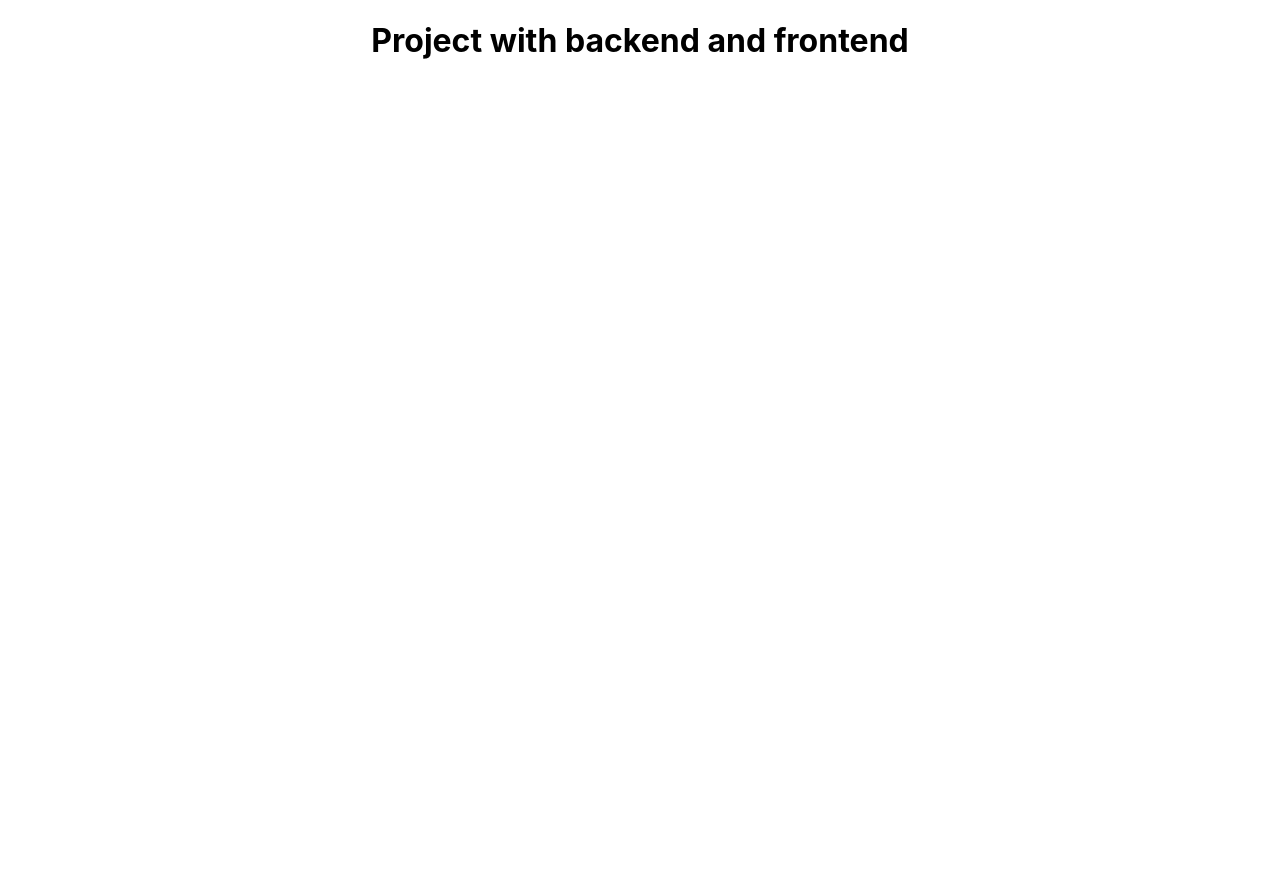
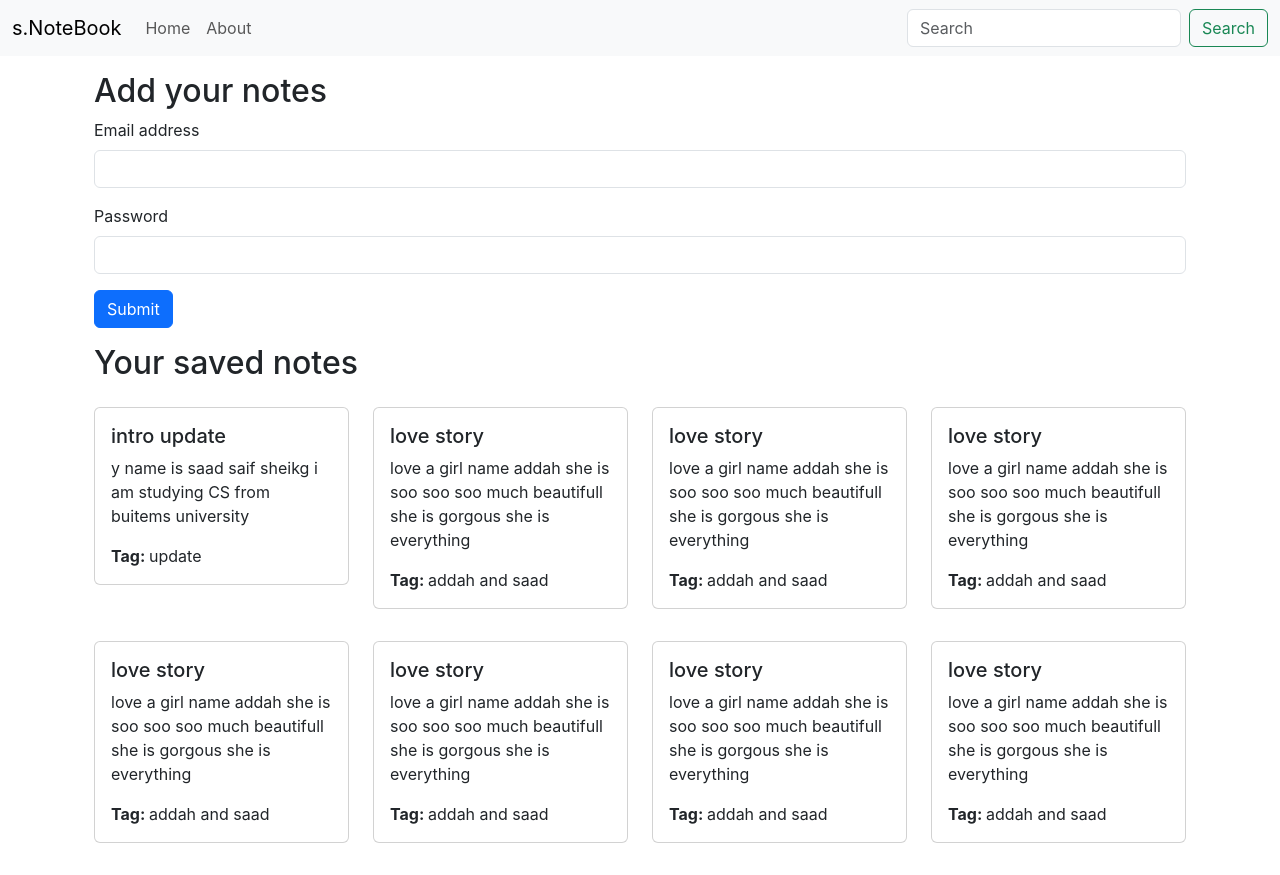
Before and after one commit to M-Saad-saif/sNotebook, a React (Create React App) app: page / in a window 1280 px wide. Before the commit the page ends 800 px from the top, so only its background shows below. Built offline with nearby package versions, Linux system fonts and the light colour scheme.

Commit message:
adding more things

```diff
--- a/package.json
+++ b/package.json
@@ -10,6 +10,7 @@
     "concurrently": "^9.2.1",
     "react": "^19.2.3",
     "react-dom": "^19.2.3",
+    "react-router-dom": "^7.11.0",
     "react-scripts": "5.0.1",
     "web-vitals": "^2.1.4"
   },
@@ -24,7 +25,6 @@
     "extends": [
       "react-app",
       "react-app/jest"
-
     ]
   },
   "browserslist": {
--- a/public/index.html
+++ b/public/index.html
@@ -5,18 +5,22 @@
   <meta charset="utf-8" />
   <link rel="icon" href="%PUBLIC_URL%/favicon.ico" />
   <meta name="viewport" content="width=device-width, initial-scale=1" />
-  <meta name="theme-color" content="#000000" />
   <meta name="description" content="Web site created using create-react-app" />
   <link rel="apple-touch-icon" href="%PUBLIC_URL%/logo192.png" />
-
+  <!-- bootstrap css link -->
+  <link href="https://cdn.jsdelivr.net/npm/bootstrap@5.3.8/dist/css/bootstrap.min.css" rel="stylesheet"
+    integrity="sha384-sRIl4kxILFvY47J16cr9ZwB07vP4J8+LH7qKQnuqkuIAvNWLzeN8tE5YBujZqJLB" crossorigin="anonymous">
   <link rel="manifest" href="%PUBLIC_URL%/manifest.json" />
-  <title>sNotebook</title>
+  <title>s.Notebook</title>
 </head>
 
 <body>
   <noscript>You need to enable JavaScript to run this app.</noscript>
   <div id="root"></div>
-
+  <!-- bootstrap script link -->
+  <script src="https://cdn.jsdelivr.net/npm/bootstrap@5.3.8/dist/js/bootstrap.bundle.min.js"
+    integrity="sha384-FKyoEForCGlyvwx9Hj09JcYn3nv7wiPVlz7YYwJrWVcXK/BmnVDxM+D2scQbITxI"
+    crossorigin="anonymous"></script>
 </body>
 
 </html>
--- a/src/App.js
+++ b/src/App.js
@@ -1,10 +1,25 @@
 import "./App.css";
+import Navbar from "./components/Navbar";
+import Home from "./components/Home";
+import About from "./components/About";
+import NoteState from "./context/notes/NoteState";
+import { BrowserRouter as Router, Routes, Route } from "react-router-dom";
 
 function App() {
   return (
-    <div className="App">
-      <h1>Project with backend and frontend</h1>
-    </div>
+    <>
+      <NoteState>
+        <Router>
+          <Navbar />
+          <div className="container">
+            <Routes>
+              <Route exact path="/" element={<Home />} />
+              <Route exact path="/about" element={<About />} />
+            </Routes>
+          </div>
+        </Router>
+      </NoteState>
+    </>
   );
 }
 
--- /dev/null
+++ b/src/components/About.js
@@ -0,0 +1,7 @@
+export default function About() {
+  return (
+    <div>
+      <p>this is about page</p>
+    </div>
+  );
+}
--- /dev/null
+++ b/src/components/Home.js
@@ -0,0 +1,38 @@
+import Notes from "./Notes";
+
+export default function Home() {
+  return (
+    <>
+      <div className="container home-notes-container my-3">
+        <h2>Add your notes</h2>
+        <form>
+          <div className="mb-3">
+            <label htmlFor="exampleInputEmail1" className="form-label">
+              Email address
+            </label>
+            <input
+              type="email"
+              className="form-control"
+              id="exampleInputEmail1"
+              aria-describedby="emailHelp"
+            />
+          </div>
+          <div className="mb-3">
+            <label htmlFor="exampleInputPassword1" className="form-label">
+              Password
+            </label>
+            <input
+              type="password"
+              className="form-control"
+              id="exampleInputPassword1"
+            />
+          </div>
+          <button type="submit" className="btn btn-primary">
+            Submit
+          </button>
+          <Notes/>
+        </form>
+      </div>
+    </>
+  );
+}
--- /dev/null
+++ b/src/components/Navbar.js
@@ -0,0 +1,60 @@
+import React from "react";
+import { Link } from "react-router-dom";
+import { useLocation } from "react-router";
+
+export default function Navbar() {
+  let location = useLocation();
+
+  return (
+    <nav className="navbar navbar-expand-lg bg-body-tertiary">
+      <div className="container-fluid">
+        <Link className="navbar-brand" to="/">
+          s.NoteBook
+        </Link>
+        <button
+          className="navbar-toggler"
+          type="button"
+          data-bs-toggle="collapse"
+          data-bs-target="#navbarSupportedContent"
+          aria-controls="navbarSupportedContent"
+          aria-expanded="false"
+          aria-label="Toggle navigation"
+        >
+          <span className="navbar-toggler-icon"></span>
+        </button>
+        <div className="collapse navbar-collapse" id="navbarSupportedContent">
+          <ul className="navbar-nav me-auto mb-2 mb-lg-0">
+            <li className="nav-item">
+              <Link
+                className={`nav-link ${location.pathname}? "active" : "/"`}
+                aria-current="page"
+                to="/"
+              >
+                Home
+              </Link>
+            </li>
+            <li className="nav-item">
+              <Link
+                className={`nav-link ${location.pathname}? "active" : "/about"`}
+                to="/about"
+              >
+                About
+              </Link>
+            </li>
+          </ul>
+          <form className="d-flex" role="search">
+            <input
+              className="form-control me-2"
+              type="search"
+              placeholder="Search"
+              aria-label="Search"
+            />
+            <button className="btn btn-outline-success" type="submit">
+              Search
+            </button>
+          </form>
+        </div>
+      </div>
+    </nav>
+  );
+}
--- /dev/null
+++ b/src/components/Noteitems.js
@@ -0,0 +1,16 @@
+import React from "react";
+
+export default function Noteitems(props) {
+  const { note } = props;
+  return (
+    <div className="col-md-3 my-3">
+      <div className="card">
+        <div className="card-body">
+          <h5 className="card-title">{note.title}</h5>
+          <p className="card-text">{note.description}</p>
+          <p className="card-text"><strong>Tag: </strong> {note.tag}</p>
+        </div>
+      </div>
+    </div>
+  );
+}
--- /dev/null
+++ b/src/components/Notes.js
@@ -0,0 +1,16 @@
+import React, { useContext } from "react";
+import noteContext from "../context/notes/noteContext";
+import Noteitems from "./Noteitems";
+
+export default function Notes() {
+  const context = useContext(noteContext);
+  const { notes, setNotes } = context;
+  return (
+    <div className="row home-saved-container   my-3 ">
+      <h2>Your saved notes</h2>
+      {notes.map((note) => {
+        return <Noteitems note={note} />;
+      })}
+    </div>
+  );
+}
--- /dev/null
+++ b/src/context/notes/NoteState.js
@@ -0,0 +1,92 @@
+import { useState } from "react";
+import noteContext from "./noteContext";
+
+const NoteState = (props) => {
+  const initialNotes = [
+    {
+      _id: "69501eaf3e7ac9cd821f9a15",
+      user: "69501e424ebb84e5493d0ced",
+      title: "intro update",
+      description:
+        " y name is saad saif sheikg i am studying CS from buitems university",
+      tag: "update",
+      date: "2025-12-27T18:00:15.501Z",
+      __v: 0,
+    },
+    {
+      _id: "6950373c506f44540b4cea8f",
+      user: "69501e424ebb84e5493d0ced",
+      title: "love story",
+      description:
+        " love a girl name addah she is soo soo soo much beautifull she is gorgous she is everything",
+      tag: "addah and saad",
+      date: "2025-12-27T19:45:00.411Z",
+      __v: 0,
+    },
+    {
+      _id: "6950373c506f44540b4cea8f",
+      user: "69501e424ebb84e5493d0ced",
+      title: "love story",
+      description:
+        " love a girl name addah she is soo soo soo much beautifull she is gorgous she is everything",
+      tag: "addah and saad",
+      date: "2025-12-27T19:45:00.411Z",
+      __v: 0,
+    }, {
+      _id: "6950373c506f44540b4cea8f",
+      user: "69501e424ebb84e5493d0ced",
+      title: "love story",
+      description:
+        " love a girl name addah she is soo soo soo much beautifull she is gorgous she is everything",
+      tag: "addah and saad",
+      date: "2025-12-27T19:45:00.411Z",
+      __v: 0,
+    }, {
+      _id: "6950373c506f44540b4cea8f",
+      user: "69501e424ebb84e5493d0ced",
+      title: "love story",
+      description:
+        " love a girl name addah she is soo soo soo much beautifull she is gorgous she is everything",
+      tag: "addah and saad",
+      date: "2025-12-27T19:45:00.411Z",
+      __v: 0,
+    }, {
+      _id: "6950373c506f44540b4cea8f",
+      user: "69501e424ebb84e5493d0ced",
+      title: "love story",
+      description:
+        " love a girl name addah she is soo soo soo much beautifull she is gorgous she is everything",
+      tag: "addah and saad",
+      date: "2025-12-27T19:45:00.411Z",
+      __v: 0,
+    }, {
+      _id: "6950373c506f44540b4cea8f",
+      user: "69501e424ebb84e5493d0ced",
+      title: "love story",
+      description:
+        " love a girl name addah she is soo soo soo much beautifull she is gorgous she is everything",
+      tag: "addah and saad",
+      date: "2025-12-27T19:45:00.411Z",
+      __v: 0,
+    }, {
+      _id: "6950373c506f44540b4cea8f",
+      user: "69501e424ebb84e5493d0ced",
+      title: "love story",
+      description:
+        " love a girl name addah she is soo soo soo much beautifull she is gorgous she is everything",
+      tag: "addah and saad",
+      date: "2025-12-27T19:45:00.411Z",
+      __v: 0,
+    },
+  ];
+
+  const [notes, setNotes] = useState(initialNotes);
+
+  return (
+    <noteContext.Provider value={{ notes, setNotes }}>
+      {props.children}
+    </noteContext.Provider>
+  );
+};
+
+export default NoteState;
--- /dev/null
+++ b/src/context/notes/noteContext.js
@@ -0,0 +1,5 @@
+import { createContext } from "react";
+
+const noteContext = createContext()
+
+export default noteContext
```
Also changed, not shown: public/manifest.json, 2 other files (tests, documents, lock files or other folders).
